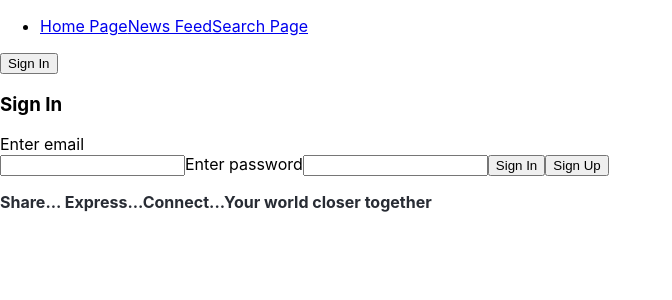
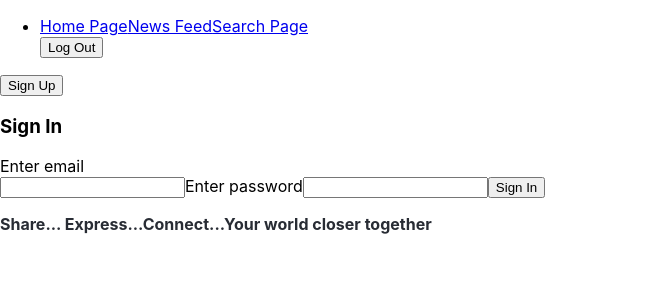
Before and after one commit to DeveloperAshutosh/osahd1, a React (Create React App) app: page /Sign-In/SignIn in a window 1280 px wide. Shown: the top 300 px of the page, without its empty margins (0-672 px from the left). Built offline with nearby package versions, Linux system fonts and the light colour scheme.

Commit message:
added nav limk

```diff
--- a/src/components/Nav.js
+++ b/src/components/Nav.js
@@ -1,8 +1,17 @@
 import React from "react";
 import { Link } from "react-router-dom";
+import { connect } from "react-redux";
+
+import { setLoggedIn } from ".././actions/social-media-app";
 
 //Nav displays the menu links on the page.
+
 class Nav extends React.Component {
+  logout (){
+    this.props.dispatch(setLoggedIn(true));
+  }
+
+
   render() {
     return (
       <nav>
@@ -11,7 +20,9 @@ class Nav extends React.Component {
           <Link to="/HomePage">Home Page</Link>
             <Link to="/NewsFeed">News Feed</Link>
             <Link to="/Search">Search Page</Link>
-                      </li>
+           </li>
+           <button onClick = {this.logout} > Log Out</button>
+
         </ul>
       </nav>
     );
--- a/src/components/Sign-In/SignIn.js
+++ b/src/components/Sign-In/SignIn.js
@@ -1,11 +1,13 @@
 import React from "react";
 import axios from "axios";
+import { Link } from "react-router-dom";
 import { connect } from "react-redux"; // this will enable connecting the redux store
 import {
   setCurrentUser,
   setLoggedIn,
   updateUsers,
 } from "../../actions/social-media-app"; // actions required to dispatch redux
+
 
 const initialState = {
   email: "",
@@ -96,7 +98,7 @@ class SignIn extends React.Component {
   render() {
     return (
       <div>
-        <button>Sign In</button>
+       <Link to="./sign-up/SignUp"> <button  >  Sign Up</button> </Link>
         <form onSubmit={this.handleSubmit}>
           <h3>Sign In</h3>
           <label htmlFor="email">Enter email</label>
@@ -118,10 +120,7 @@ class SignIn extends React.Component {
             {" "}
             Sign In{" "}
           </button>
-          <button type="submit" onSubmit={this.handleSubmit}>
-            {" "}
-            Sign Up
-          </button>
+
           <p className="logo"></p>
           <p className="#">
             {" "}
```
